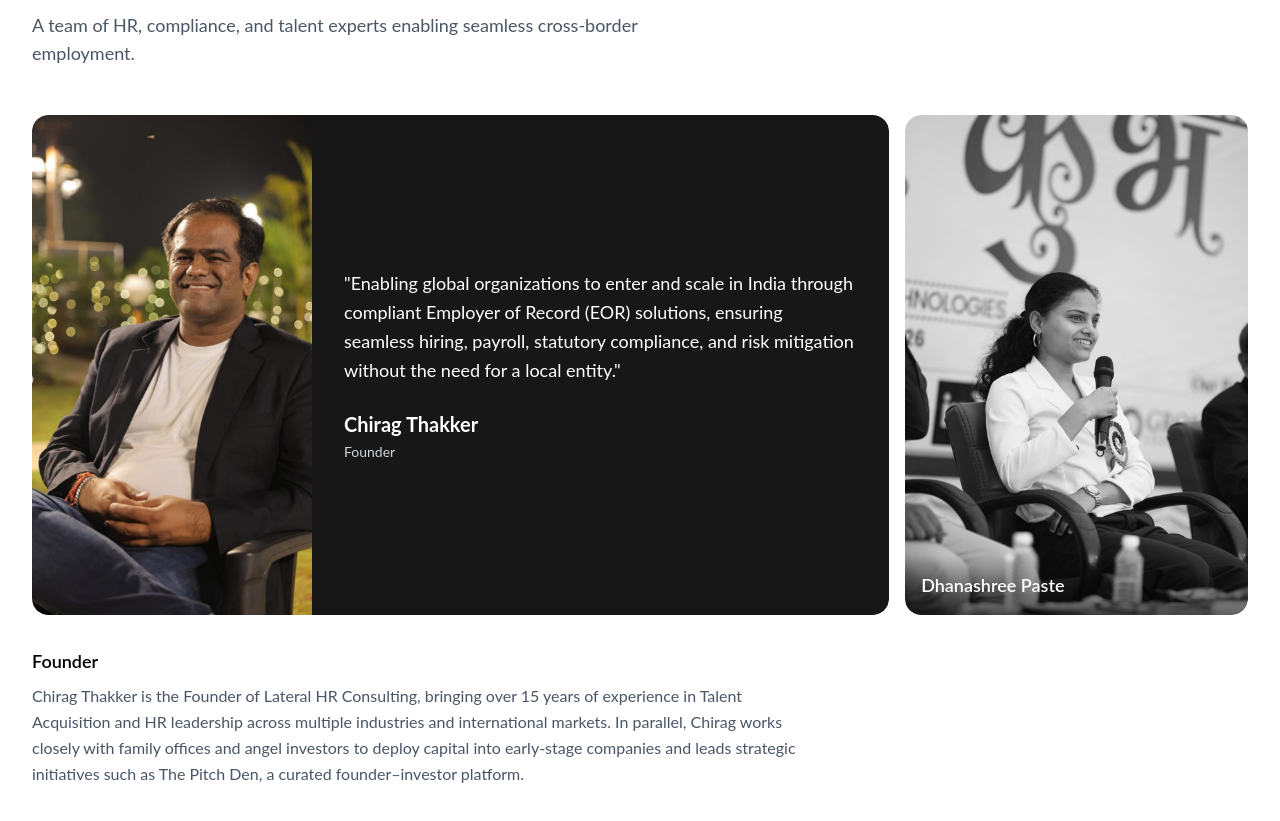
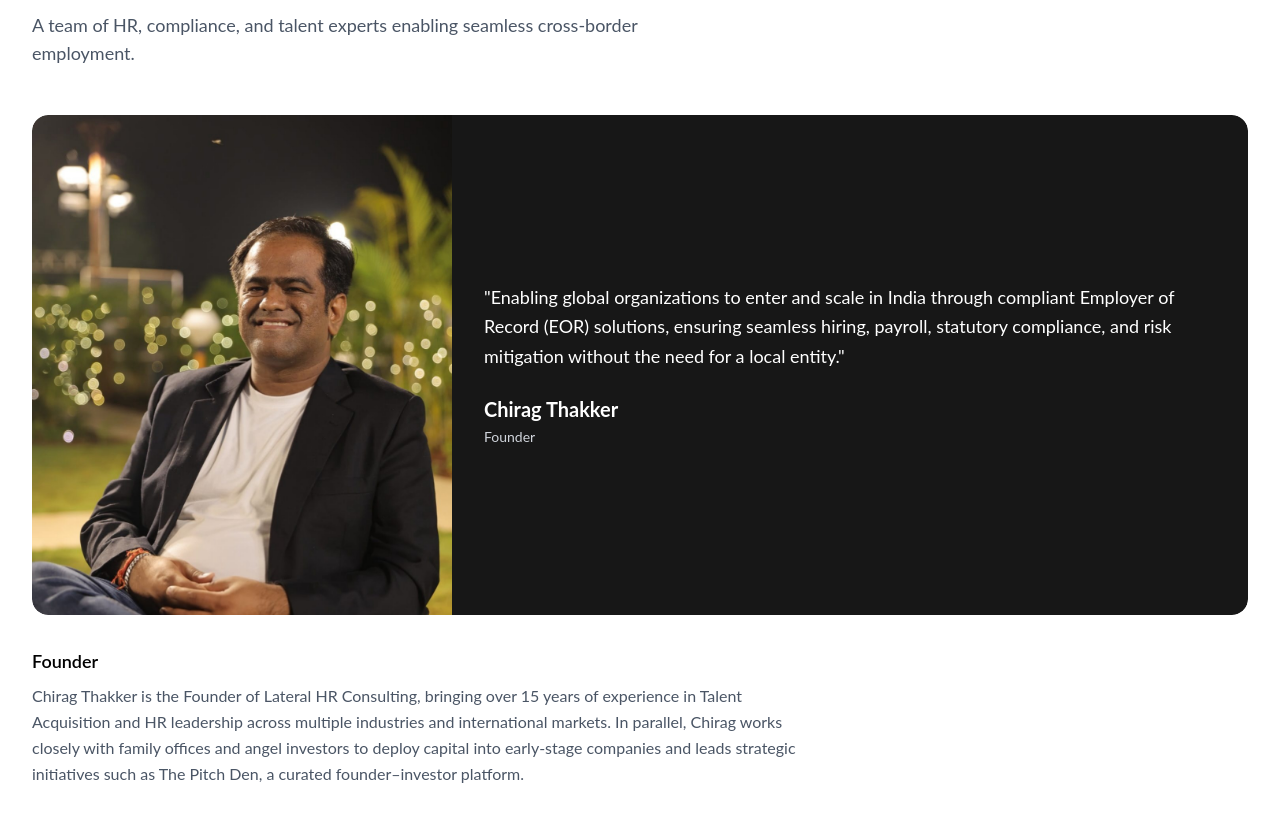
Before and after one commit to CHANDAN2901/LateralHrConsultence, a React (Vite) app: page / in a window 1280 px wide. Shown: the part 4109-4930 px from the top of the page. Built offline with nearby package versions, Linux system fonts and the light colour scheme.

Commit message:
Update Team.jsx

```diff
--- a/src/components/sections/Team.jsx
+++ b/src/components/sections/Team.jsx
@@ -11,13 +11,6 @@
       quote: "Enabling global organizations to enter and scale in India through compliant Employer of Record (EOR) solutions, ensuring seamless hiring, payroll, statutory compliance, and risk mitigation without the need for a local entity.",
       description: "Chirag Thakker is the Founder of Lateral HR Consulting, bringing over 15 years of experience in Talent Acquisition and HR leadership across multiple industries and international markets. In parallel, Chirag works closely with family offices and angel investors to deploy capital into early-stage companies and leads strategic initiatives such as The Pitch Den, a curated founder–investor platform.",
       image: "/teams/chirag.jpeg"
-    },
-    {
-      name: "Dhanashree Paste",
-      role: "Chief of Staff",
-      quote: "Facilitating client requirements, strengthening talent pipelines, and ensuring seamless workforce deployment for international companies expanding into India.",
-      description: "Dhanashree Paste is the Chief of Staff at Lateral HR Consulting, working closely with the Founder to drive strategic execution, operational alignment, and delivery excellence across Employer of Record (EOR) engagements. With a background in building industry-academia connections and verified talent ecosystems through her work with GrindUp, Dhanashree brings a strong understanding of workforce readiness.",
-      image: "/teams/dhanashree.jpg"
     }
   ]
 
@@ -62,7 +55,7 @@
                 {/* Image Container */}
                 <div
                   className={`relative overflow-hidden transition-all duration-500 rounded-2xl h-full ${isSelected
-                    ? 'lg:w-[280px] flex-shrink-0 lg:rounded-r-none'
+                    ? 'lg:w-[420px] flex-shrink-0 lg:rounded-r-none'
                     : 'w-full'
                     }`}
                 >
```
